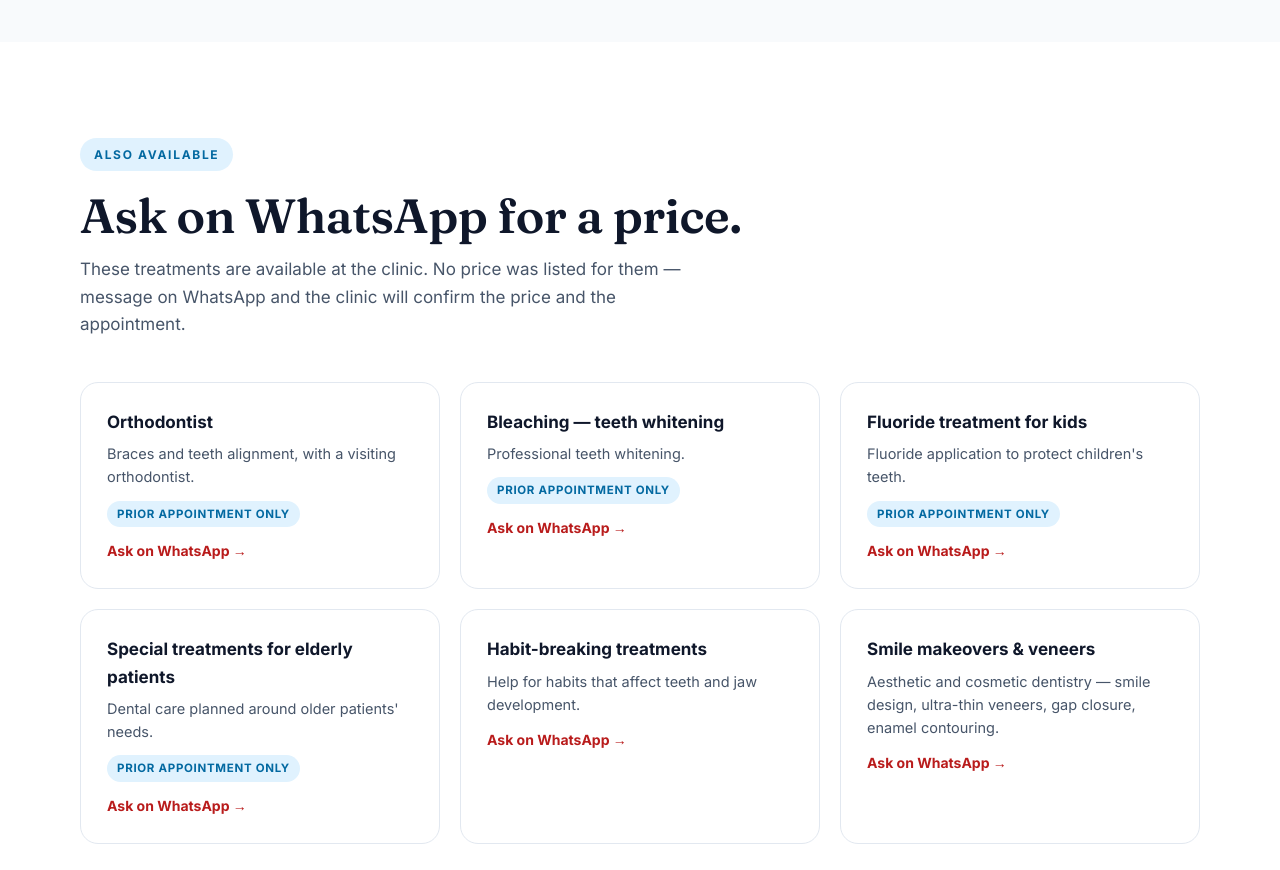
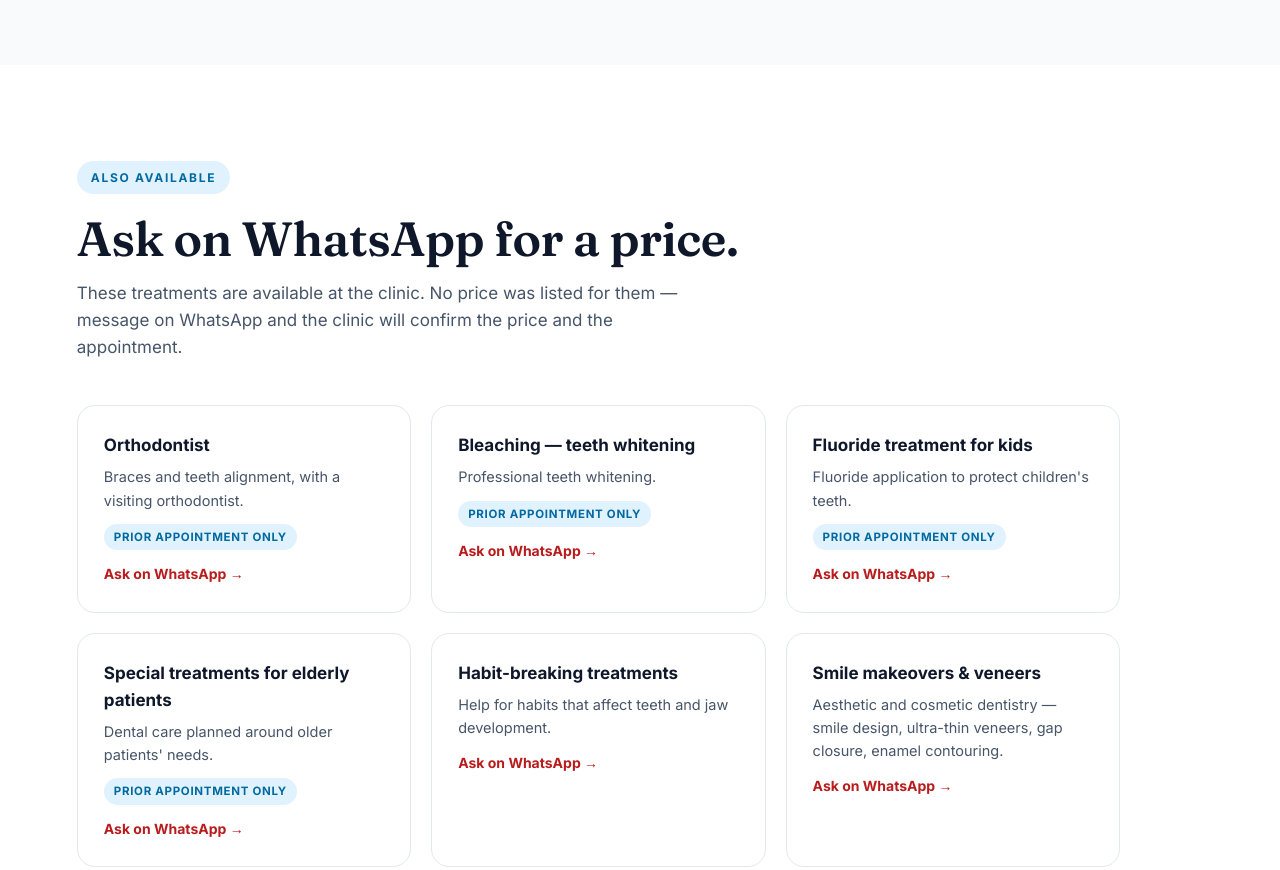
Before and after one commit to smitshivalkar-spectims4567/om-dental-clinic, a plain HTML site: page index.html in a window 1280 px wide. Shown: the part 3000-3870 px from the top of the page. Drawn offline with Linux system fonts and the light colour scheme.

Commit message:
Align all sections left with the hero (same left edge as treatment prices)

```diff
--- a/index.html
+++ b/index.html
@@ -127,7 +127,7 @@ header.scrolled{border-bottom-color:var(--border)}
 
 /* hero */
 .hero{background:#fff;padding:clamp(48px,7vw,88px) 0 clamp(48px,6vw,72px)}
-.hero .container{margin-inline:0;width:auto;padding-left:clamp(24px,6vw,96px)}
+main .container{margin-inline:0;padding-left:clamp(24px,6vw,96px)}
 .hero-grid{max-width:760px}
 @media(max-width:560px){.hero h1{font-size:34px}h2{font-size:28px}section{padding:44px 0}.hero{padding:36px 0 44px}}
 .hero h1{font-size:clamp(40px,6.4vw,72px);max-width:16ch}
```
